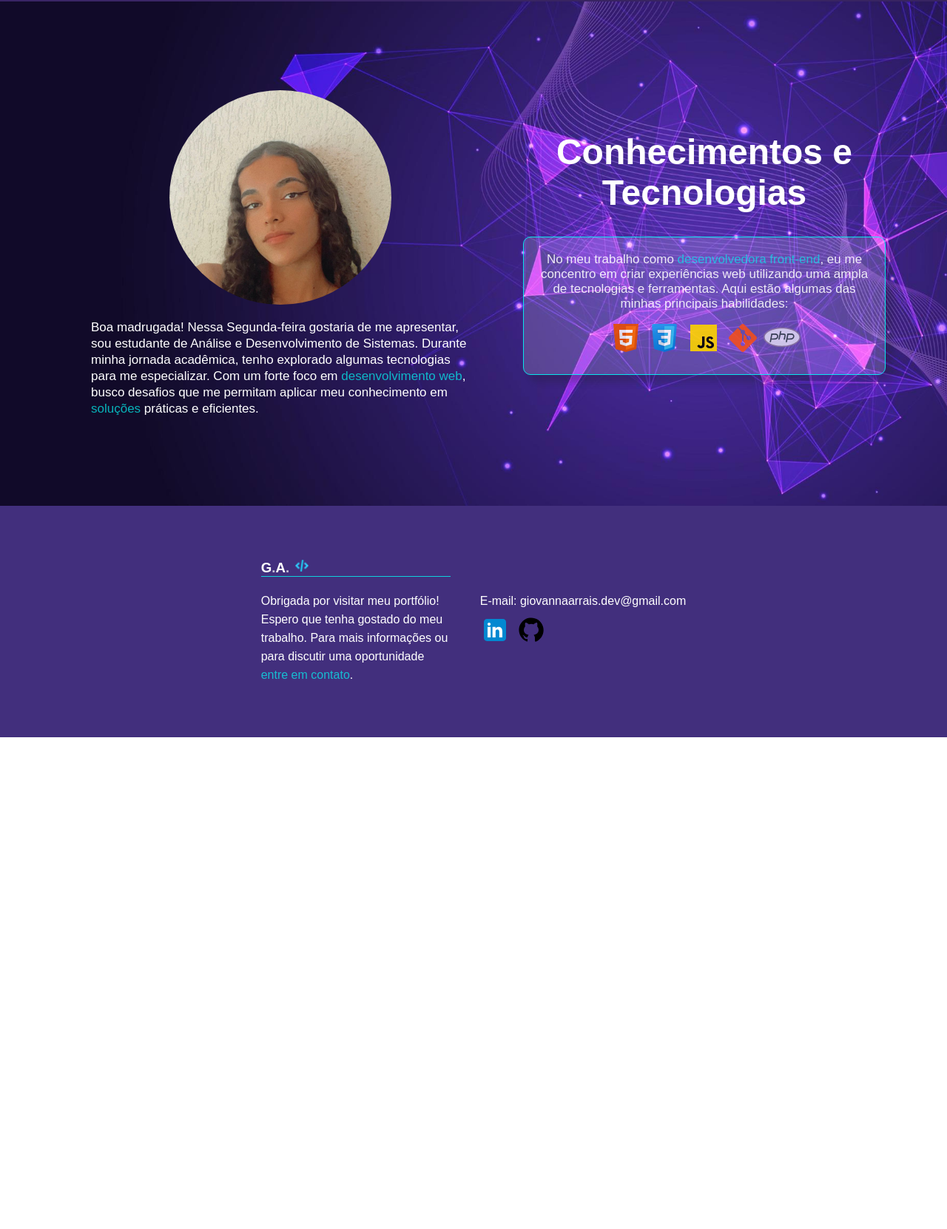
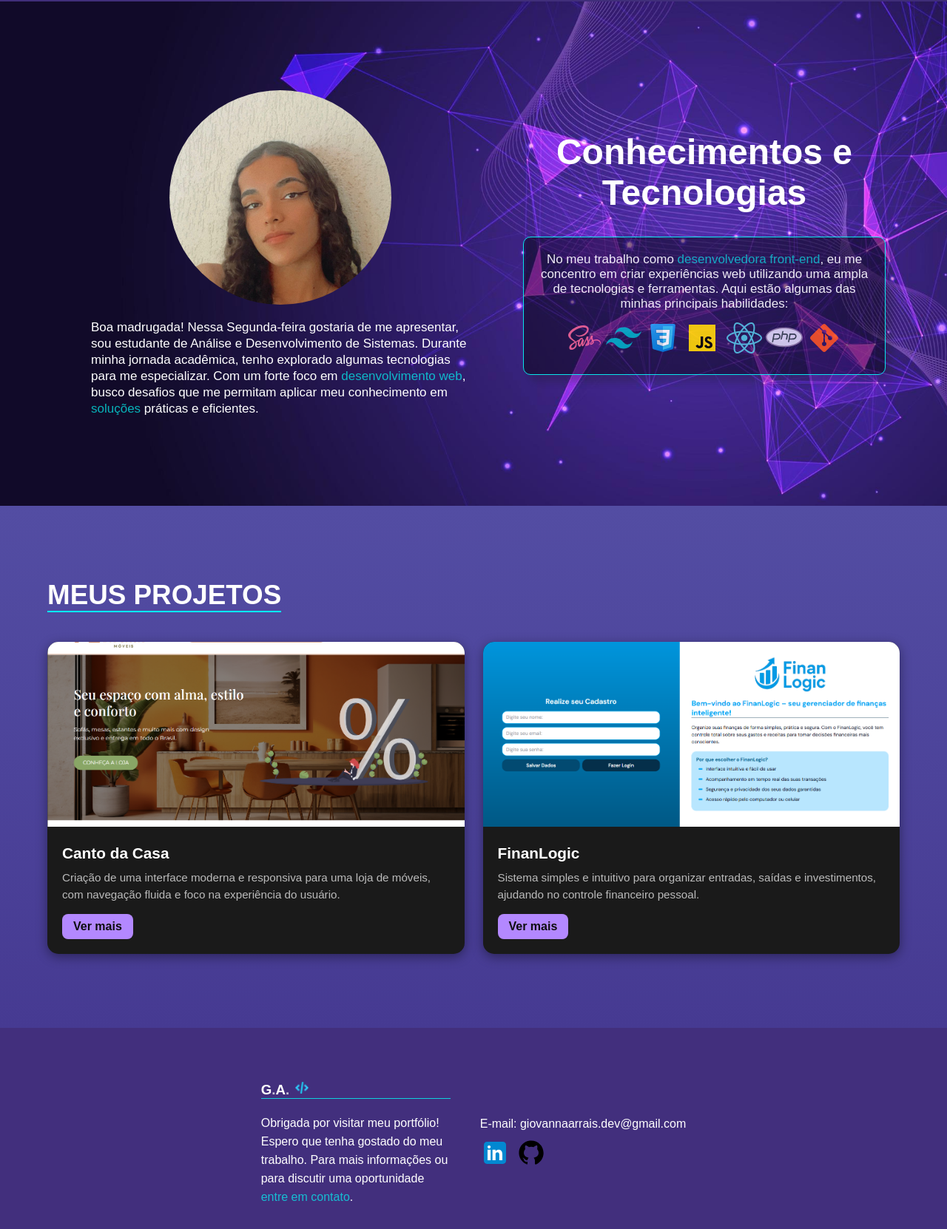
Before and after one commit to giovannaarrais/portfolio-2.0, a plain HTML site: page index.html in a window 1280 px wide. Shown: the part 942-2604 px from the top of the page at 74% size. Before the commit the page ends 1939 px from the top, so only its background shows below. Drawn offline with Linux system fonts and the light colour scheme.

Commit message:
:sparkles: feat: add nova area de projetos realizados

```diff
--- a/index.html
+++ b/index.html
@@ -19,6 +19,7 @@
                     <li class="nav-item"><a href="#inicio">Início</a></li>
                     <li class="nav-item"><a href="#sobre">Sobre</a></li>
                     <li class="nav-item"><a href="#tecnologias">Tecnologias</a></li>
+                    <li class="nav-item"><a href="#projetos">Projetos</a></li>
                 </ul>
             </div>
 
@@ -39,6 +40,7 @@
                     <li class="nav-item"><a href="#inicio">Início</a></li>
                     <li class="nav-item"><a href="#sobre">Sobre</a></li>
                     <li class="nav-item"><a href="#tecnologias">Tecnologias</a></li>
+                    <li class="nav-item"><a href="#projetos">Projetos</a></li>
                 </ul>
                 <div class="contato-button">
                     <button>
@@ -54,16 +56,21 @@
                 <h1>Giovanna Arrais</h1>
                 <h3>Desenvolvedora Front-End</h3>
                 <p class="pequeno-trecho">Navegue pelo meu portfólio e veja como posso dar o melhor ao seu próximo projeto com uma combinação de <span class="colorido">criatividade</span> e tecnologia. Com objetivo de transformar ideias criativas em experiências digitais.</p>
+
                 <div class="icones">
-                    <a href="https://www.linkedin.com/in/giovannaarrais/" target="_blank"><abbr title="Linkedin"><img class="linkedin" src="icons/icons8-linkedin.svg" alt=""></abbr></a>
+                    <a href="https://www.linkedin.com/in/giovannaarrais/" target="_blank"><abbr title="Linkedin">
+                        <img class="linkedin" src="icons/icons8-linkedin.svg" alt=""></abbr></a>
+
                     <a href="https://github.com/giovannaarrais" target="_blank"><abbr title="GitHub"><img class="github" src="icons/icons8-github.svg" alt=""></abbr></a>
                 </div>
+
                 <a href="mailto:giovannaarrais.dev@gmail.com" target="_blank">
                     <div id="e-mail">
                        <img src="icons/icons8-gmail (1).svg" alt="Ícone do e-mail" class="e-mail"> Mandar um e-mail
                     </div>
                 </a>
             </article>
+
             <article class="boneca">
                 <img src="images/boneca.png" alt="">
             </article>
@@ -83,17 +90,46 @@
                     <div class="icones-tech">
                         <p class="paragrafo-tech">No meu trabalho como <span class="colorido">desenvolvedora front-end</span>, eu me concentro em criar experiências web utilizando uma ampla de tecnologias e ferramentas. Aqui estão algumas das minhas principais habilidades:
                         </p>
-                            <img class="icon-html icons" src="icons/icons8-html5.svg" alt="">
+                            <img class="icon-scss icons" src="icons/icons8-scss.svg" alt="">
+
+                            <img class="icon-tail icons" src="icons/icons8-tailwindcss.svg" alt="">
 
                             <img class="icon-css icons" src="icons/icons8-css.svg" alt="">
 
                             <img class="icon-js icons" src="icons/icons8-js.svg" alt="">
 
-                            <img class="icon-git icons" src="icons/icons8-git.svg" alt="">
+                            <img class="icon-react icons" src="icons/icons8-react.png" alt="">
 
                             <img class="icon-php icons" src="icons/icons8-logo-php.svg" alt="">
+
+                            <img class="icon-git icons" src="icons/icons8-git.svg" alt="">
                     </div>
                 </article>
+            </div>
+        </section>
+
+        <section id="projetos" class="projetos">
+            <h2>Meus Projetos</h2>
+            <div class="grid-projetos">
+            <!-- Card 1 -->
+            <div class="card">
+                <img src="images/projects/canto_da_casa.png" alt="Canto da Casa">
+                <div class="card-content">
+                <h3>Canto da Casa</h3>
+                <p>Criação de uma interface moderna e responsiva para uma loja de móveis, com navegação fluida e foco na experiência do usuário.</p>
+                <a href="https://canto-da-casa.vercel.app/" class="btn-projeto">Ver mais</a>
+                </div>
+            </div>
+
+            <!-- Card 2 -->
+            <div class="card">
+                <img src="images/projects/finanlogic-home.png" alt="FinanLogic">
+                <div class="card-content">
+                <h3>FinanLogic</h3>
+                <p>Sistema simples e intuitivo para organizar entradas, saídas e investimentos, ajudando no controle financeiro pessoal.</p>
+                <a href="https://gerenciador-financas-g.vercel.app/" class="btn-projeto">Ver mais</a>
+                </div>
+            </div>
             </div>
         </section>
 
--- a/script.js
+++ b/script.js
@@ -65,54 +65,57 @@ window.onload = function() {
 
 let iconsTech = document.querySelector('.icones-tech');
 
-let iconHtml = document.querySelector('.icon-html');
+let iconScss = document.querySelector('.icon-scss');
 let iconCss = document.querySelector('.icon-css');
+let iconTail = document.querySelector('.icon-tail');
 let iconJs = document.querySelector('.icon-js');
 let iconGit = document.querySelector('.icon-git');
 let iconPhp = document.querySelector('.icon-php');
+let iconReact = document.querySelector('.icon-react');
 let paragrafoTech = document.querySelector('.paragrafo-tech');
 let icons = document.querySelectorAll('.icons');
 
 
-function conteudoHtml(){
-    paragrafoTech.innerHTML = `Linguagem de Marcação de Hipertexto —, o HTML é o componente base da web. Isso quer dizer que ele permite a construção de websites e a inserção de novos conteúdos, como imagens e vídeos.`;
-    iconsTech.style.backgroundColor = ' #C24C28';
+function conteudoScss(){
+    paragrafoTech.innerHTML = `O SCSS adiciona recursos avançados como variáveis, mixins e aninhamento de seletores.
+    Facilita a escrita e manutenção de estilos com uma sintaxe mais organizada e poderosa.`;
 }
 
 function conteudoCss(){
     paragrafoTech.innerHTML = `CSS é chamado de linguagem Cascading Style Sheet e é usado para estilizar elementos escritos em uma linguagem de marcação como HTML. O CSS separa o conteúdo da representação visual do site.`;
-    iconsTech.style.backgroundColor = ' #1572B6';
+}
+
+function conteudoTail(){
+    paragrafoTech.innerHTML = `Facilita o desenvolvimento com classes pré-definidas, eliminando a necessidade de escrever muito CSS manualmente. Proporciona agilidade e consistência no design, mantendo o código mais limpo e organizado`;
 }
 
 function conteudoJs(){
     paragrafoTech.innerHTML = `JavaScript é essencial para a web porque proporciona interatividade, permite manipulação dinâmica do DOM e facilita a comunicação assíncrona com servidores, melhorando a experiência do usuário.`;
-    iconsTech.style.backgroundColor = '#F7DF6E';
-    paragrafoTech.style.color = 'black'
 }
 
 function conteudoGit(){
     paragrafoTech.innerHTML = `O Git permite o controle de versão. Oferece um histórico detalhado, facilitando a reversão para versões anteriores,  permite que desenvolvam novas funcionalidades sem afetar o código principal.`;
-    iconsTech.style.backgroundColor = '#C24C28';
-    paragrafoTech.style.color = 'black'
 }
 
 function conteudoPhp(){
     paragrafoTech.innerHTML = `O PHP permite a criação de aplicações dinâmicas e interativas. Ele facilita a integração com bancos de dados, tornando o armazenamento e recuperação de dados mais eficientes.`;
-    iconsTech.style.backgroundColor = '#8993BE';
-    paragrafoTech.style.color = 'black'
+}
+
+
+function conteudoReact(){
+    paragrafoTech.innerHTML = `O React é uma biblioteca JavaScript focada na criação de interfaces de usuário dinâmicas e reativas.
+    Permite desenvolver aplicações web com componentes reutilizáveis e atualização eficiente de dados.`;
 }
 
 function limpeza(){
     paragrafoTech.innerHTML = `No meu trabalho como <span class="colorido">desenvolvedora front-end</span>, eu me concentro em criar experiências web utilizando uma ampla de tecnologias e ferramentas. Aqui estão algumas das minhas principais habilidades:`;
-    iconsTech.style.backgroundColor = '#fcffff2d';
-    paragrafoTech.style.color = 'white'
 }
 
 
 function init(){
-    iconHtml.addEventListener('mouseenter', conteudoHtml);
-    iconHtml.addEventListener('click', conteudoHtml);
-    iconHtml.addEventListener('mouseleave', limpeza);
+    iconScss.addEventListener('mouseenter', conteudoScss);
+    iconScss.addEventListener('click', conteudoScss);
+    iconScss.addEventListener('mouseleave', limpeza);
 
     iconCss.addEventListener('mouseenter', conteudoCss);
     iconCss.addEventListener('click', conteudoCss);
@@ -130,6 +133,14 @@ function init(){
     iconPhp.addEventListener('click', conteudoPhp);
     iconPhp.addEventListener('mouseleave', limpeza);
 
+    iconReact.addEventListener('mouseenter', conteudoReact);
+    iconReact.addEventListener('click', conteudoReact);
+    iconReact.addEventListener('mouseleave', limpeza);
+
+    iconTail.addEventListener('mouseenter', conteudoTail);
+    iconTail.addEventListener('click', conteudoTail);
+    iconTail.addEventListener('mouseleave', limpeza);
+
     // icons.addEventListener('mouseout', function(){
 
     // })
--- a/style.css
+++ b/style.css
@@ -18,7 +18,6 @@
     position: relative;
 
     font-family: "Roboto Condensed", sans-serif;
-
 }
 
 .logo{
@@ -221,7 +220,7 @@ body{
     padding-top: 10px;
     font-family:  'Gill Sans', 'Gill Sans MT', Calibri, sans-serif;
     font-size: 1.2rem;
-    opacity: .6;
+    opacity: .8;
 }
 
 .icones{
@@ -341,7 +340,7 @@ body{
 }
 
 .icones-tech{
-    background-color: #fcffff2d;
+    background-color: #00000082;
     box-shadow: 10px 10px 10px rgba(29, 28, 28, 0.274);
     border-radius: 10px;
     border: 1px solid #04faf6;
@@ -427,6 +426,10 @@ body{
     padding-left: 3px;
 }
 
+.icon-react{
+    margin-left: 5px;
+}
+
 @media (max-width:770px) {
 
     #contato{
@@ -473,3 +476,79 @@ body{
         font-size: 2rem;
     }
 }
+
+
+section.projetos {
+    padding: 100px 5%;
+    background-image: linear-gradient(to bottom, #534da3, #463a92);
+}
+
+section.projetos h2 {
+    text-align: center;
+    font-size: 2.3rem;
+    color: #fff;
+    font-weight: 800;
+    text-transform: uppercase;
+    border-bottom: 2px solid #04faf6;
+    max-width: max-content;
+    margin-bottom: 40px;
+    position: relative;
+}
+
+.grid-projetos {
+    display: grid;
+    grid-template-columns: repeat(auto-fit, minmax(280px, 1fr));
+    gap: 25px;
+}
+
+.card {
+    background: #1a1a1a;
+    border-radius: 15px;
+    overflow: hidden;
+    box-shadow: 0 4px 15px rgba(0,0,0,0.4);
+    transition: transform 0.3s ease, box-shadow 0.3s ease;
+    cursor: pointer;
+}
+
+.card:hover {
+    transform: translateY(-8px);
+    box-shadow: 0 8px 25px rgba(195, 184, 248, 0.3);
+}
+
+.card img {
+    width: 100%;
+    height: 250px;
+    object-fit: cover;
+}
+
+.card-content {
+    padding: 20px;
+}
+
+.card-content h3 {
+    color: #fff;
+    font-size: 1.3rem;
+    margin-bottom: 10px;
+}
+
+.card-content p {
+    color: #bbb;
+    font-size: 0.95rem;
+    line-height: 1.5;
+}
+
+.btn-projeto {
+    display: inline-block;
+    margin-top: 15px;
+    padding: 8px 15px;
+    background: #b388ff;
+    color: #0d0d0d;
+    font-weight: bold;
+    border-radius: 8px;
+    text-decoration: none;
+    transition: background 0.3s ease;
+}
+
+.btn-projeto:hover {
+    background: #d1b3ff;
+}
```
Also changed, not shown: icons/icons8-react.png (added), icons/icons8-scss.svg (added), icons/icons8-tailwindcss.svg (added), images/projects/canto_da_casa.png (added), images/projects/finanlogic-home.png (added), images/projects/finanlogic.png (added).
